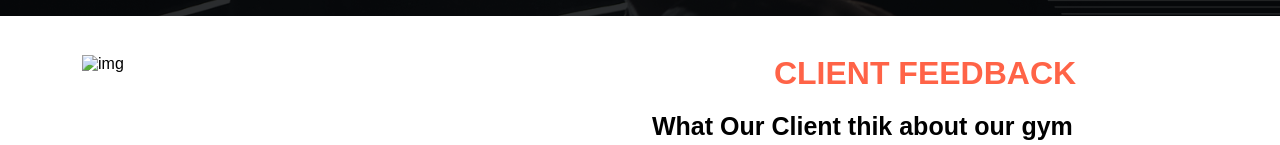
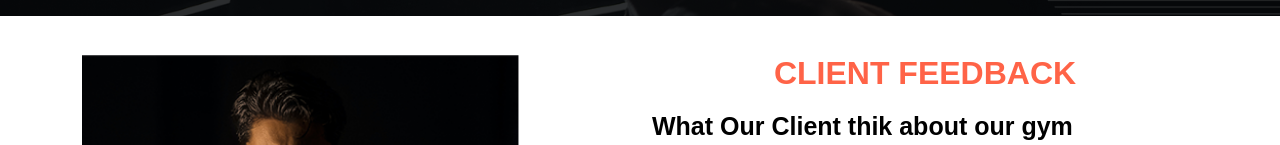
Before and after one commit to MostafaShadow/Gym-responsive, a plain HTML site: page index.html in a window 1280 px wide. Shown: the part 2300-2445 px from the top of the page. Drawn offline with Linux system fonts and the light colour scheme; the site is published under a folder, as on GitHub Pages, so addresses that start at the root find nothing.

Commit message:
commit three

```diff
--- a/index.html
+++ b/index.html
@@ -10,7 +10,7 @@
     <link rel="stylesheet" href="https://cdnjs.cloudflare.com/ajax/libs/font-awesome/4.7.0/css/font-awesome.min.css">
     <link rel="stylesheet" href="css/bootstrap-grid.css">
     <link rel="stylesheet" href="css/style.css">
-    <title>Gym</title>
+    <title>GYM</title>
 </head>
 
 <body>
@@ -136,7 +136,7 @@
             <div class="row">
                 <div class="col-lg-6 col-sm-12">
                     <div class="photo">
-                        <img src="/images/gallery/about2.png" alt="img">
+                        <img src="images/gallery/about2.png" alt="img">
                     </div>
                 </div>
                 <div class="col-lg-6 col-sm-12">
--- a/scss/style.scss
+++ b/scss/style.scss
@@ -39,7 +39,7 @@ background:$tColor;
 border-radius: 10px;
 }
 
-// header
+// header.
 header {
     height: 700px;
     background-image: url(../images/hero/h1_hero.png);
```
